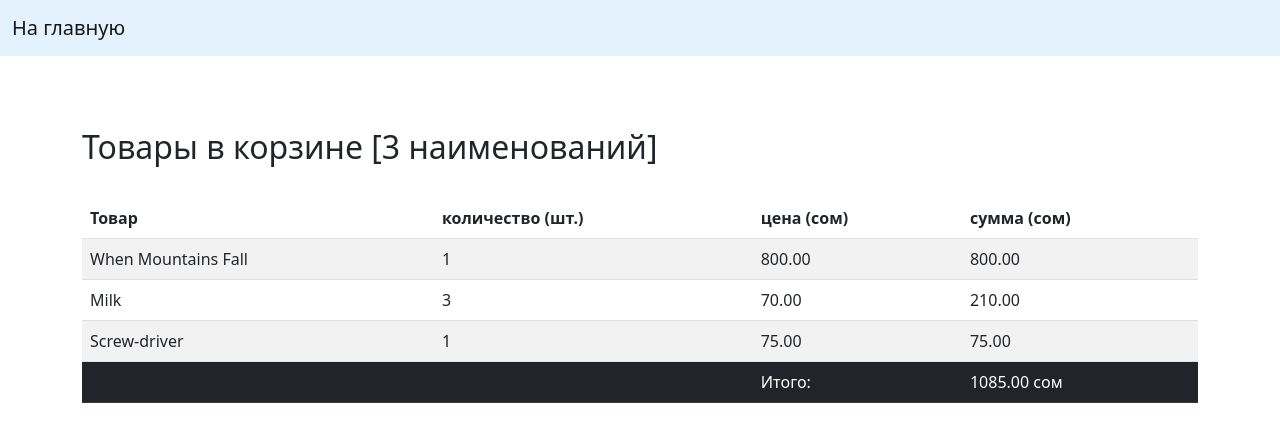
After one commit to DastanTA/HW_56, a Django app: page /basket/ in a window 1280 px wide. The commit adds this page. Shown: the top 442 px of the page. Run offline with Django 4.2, Linux system fonts and the light colour scheme; data comes from the database, SQL or seed files in the repository.

Commit message:
HW-56 этап-2: реализовал просмотр корзины

```diff
--- a/source/ebay/templates/basket/add_to_basket.html
+++ b/source/ebay/templates/basket/add_to_basket.html
@@ -4,6 +4,7 @@
 
 {% block menu %}
     <li class="nav-item"><a class="nav-link" href="{% url 'view_product' product.id %}">К товару</a></li>
+    <li class="nav-item"><a class="nav-link" href="{% url 'view_basket' %}">Корзина</a></li>
 {% endblock %}
 
 {% block content %}
--- /dev/null
+++ b/source/ebay/templates/basket/in_basket.html
@@ -0,0 +1,46 @@
+{% extends 'base.html' %}
+{% load static %}
+
+{% block title %}
+    Basket
+{% endblock %}
+
+
+{% block content %}
+    <div><br><br><br><h2>Товары в корзине [{{ in_basket.count }} нaименований]</h2><br></div>
+
+    <table  class="table table-striped">
+      <thead>
+        <tr>
+          <th scope="col">Товар</th>
+          <th scope="col">количество (шт.)</th>
+          <th scope="col">цена (сом)</th>
+          <th scope="col">сумма (сом)</th>
+        </tr>
+      </thead>
+
+      <tbody>
+        {% for element in in_basket%}
+            <tr>
+              <td>{{ element.product.name }}</td>
+              <td>{{ element.quantity }}</td>
+              <td>{{ element.product.price }}</td>
+                {% for key, value in sum.items %}
+                    {% if key == element.product.name %}
+                        <td>{{ value }}</td>
+                    {% endif %}
+                {% endfor %}
+            </tr>
+        {% empty %}
+            <p>В корзине пока ничего нет</p>
+        {% endfor %}
+        <tr class="table-dark">
+            <td></td>
+            <td></td>
+            <td>Итого:</td>
+            <td>{{ total }} сом</td>
+        </tr>
+      </tbody>
+    </table>
+
+{% endblock %}
--- a/source/ebay/templates/products/index.html
+++ b/source/ebay/templates/products/index.html
@@ -8,6 +8,7 @@
 
 {% block menu %}
     <li class="nav-item"><a class="nav-link" href="{% url 'add_product' %}">Добавить продукт</a></li>
+    <li class="nav-item"><a class="nav-link" href="{% url 'view_basket' %}">Корзина</a></li>
     <li class="nav-item dropdown">
           <a class="nav-link dropdown-toggle" href="#" role="button" data-bs-toggle="dropdown" aria-expanded="false">
             Категории
@@ -46,7 +47,7 @@
             <a href="{{ product.get_absolute_url }}" class="btn btn-info">Подробнее</a>
             <a href="{% url 'delete_product' product.id %}" class="btn btn-secondary">Удалить</a>
             <a href="{% url 'update_product' product.id %}" class="btn btn-secondary">Изменить</a>
-            <a href="{% url 'add_to_basket' product.id %}" class="btn btn-info">Добавить в корзину</a>
+            <a href="{% url 'add_to_basket' product.id %}" class="btn btn-warning">Добавить в корзину</a>
           </div>
         </div>
       </div>
--- a/source/ebay/templates/products/product.html
+++ b/source/ebay/templates/products/product.html
@@ -8,7 +8,7 @@
     <li class="nav-item"><a class="nav-link" href="{% url 'add_product' %}">Добавить</a></li>
     <li class="nav-item"><a class="nav-link" href="{% url 'update_product' product.id %}">Изменить</a></li>
     <li class="nav-item"><a class="nav-link" href="{% url 'delete_product' product.id %}">Удалить</a></li>
-    <li class="nav-item"><a class="nav-link" href="#">Корзина</a></li> {# {% url 'basket' %} #}
+    <li class="nav-item"><a class="nav-link" href="{% url 'view_basket' %}">Корзина</a></li>
 {% endblock %}
 
 {% block content %}
@@ -25,7 +25,7 @@
   <div class="card-body">
     <a href="{% url 'update_product' product.id %}" class="btn btn-secondary">Изменить</a>
     <a href="{% url 'delete_product' product.id %}" class="btn btn-secondary">Удалить</a>
-    <a href="{% url 'add_to_basket' product.id %}" class="btn btn-info">Добавить в корзину</a>
+    <a href="{% url 'add_to_basket' product.id %}" class="btn btn-warning">Добавить в корзину</a>
   </div>
 </div>
 {% endblock %}
--- a/source/ebay/views/busket_views.py
+++ b/source/ebay/views/busket_views.py
@@ -2,7 +2,7 @@ from django.shortcuts import render, get_object_or_404, redirect
 from django.db.models import Q
 from django.urls import reverse, reverse_lazy
 from django.views import View
-from django.views.generic import DetailView, CreateView, UpdateView, DeleteView
+from django.views.generic import TemplateView
 
 from ebay.models import Basket, Product
 
@@ -26,7 +26,6 @@ class AddToBasketView(View):
 
         if not flag:
             Basket.objects.create(product=product, quantity=1)
-            print(product)
             return redirect('all_products')
         elif flag:
             product_to_update = Basket.objects.get(product=product)
@@ -36,3 +35,23 @@ class AddToBasketView(View):
                 return redirect('all_products')
             else:
                 return redirect('all_products')
+
+
+class BasketView(TemplateView):
+    template_name = 'basket/in_basket.html'
+
+    def get_context_data(self, **kwargs):
+        context = super().get_context_data(**kwargs)
+        in_basket = Basket.objects.all()
+        all_products = Product.objects.all()
+        prod_sum_dict = {}
+        total = 0
+        for element in in_basket:
+            price = all_products.get(name__iexact=element.product.name).price
+            summ = element.quantity * price
+            prod_sum_dict[element.product.name] = summ
+            total += summ
+        context['sum'] = prod_sum_dict
+        context['in_basket'] = in_basket
+        context['total'] = total
+        return context
--- a/source/main/urls.py
+++ b/source/main/urls.py
@@ -1,11 +1,12 @@
 from django.contrib import admin
 from django.urls import path
 from ebay.views import AllProductsView, ProductView, ProductCreateView,\
-    ProductUpdateView, ProductDeleteView, AddToBasketView
+    ProductUpdateView, ProductDeleteView, AddToBasketView, BasketView
 
 urlpatterns = [
     path('admin/', admin.site.urls),
     path('', AllProductsView.as_view(), name='all_products'),
+    path('basket/', BasketView.as_view(), name='view_basket'),
     path('add_product/', ProductCreateView.as_view(), name='add_product'),
     path('product/<int:pk>/', ProductView.as_view(), name='view_product'),
     path('product/<int:pk>/update/', ProductUpdateView.as_view(), name='update_product'),
```
